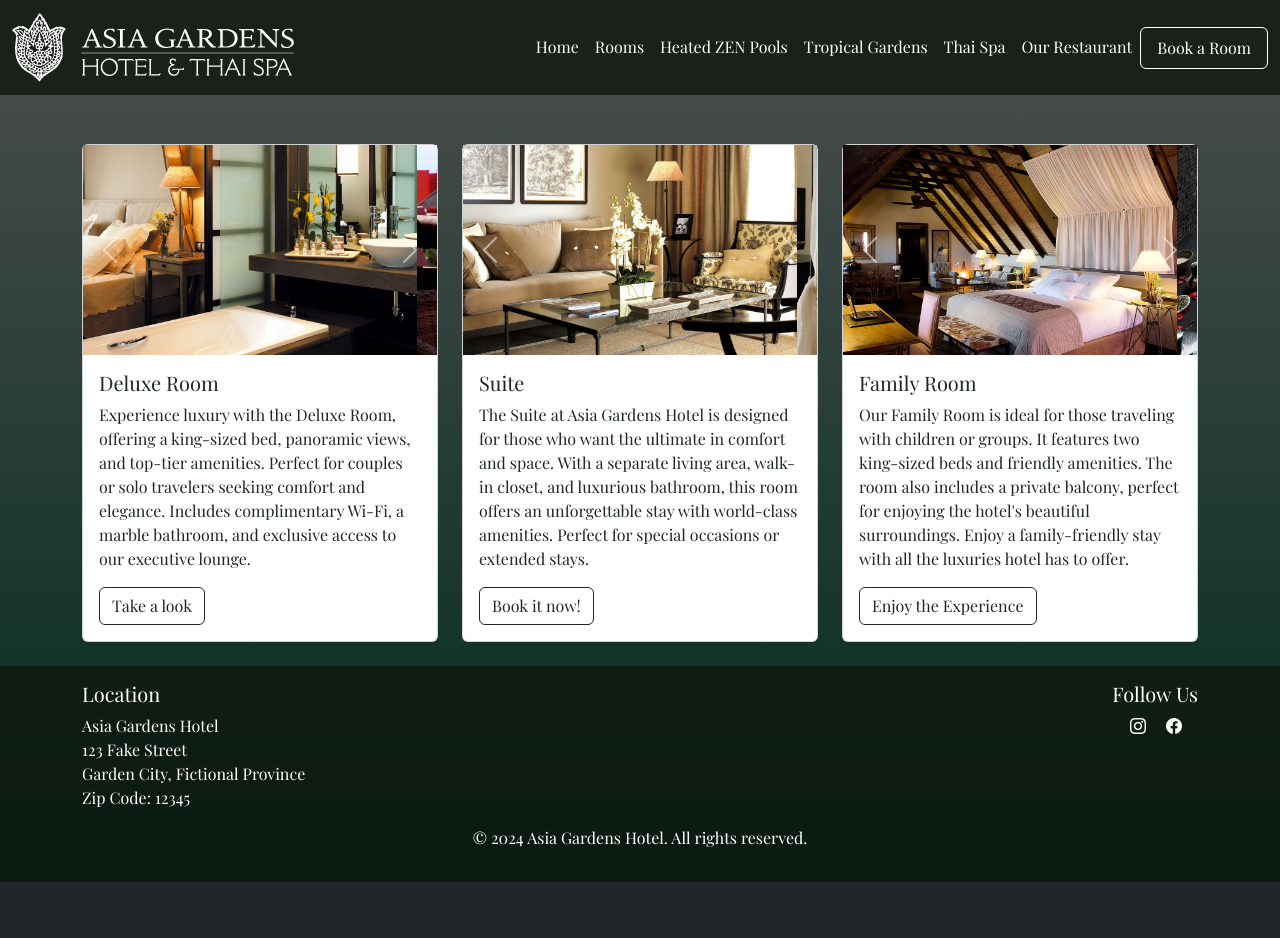
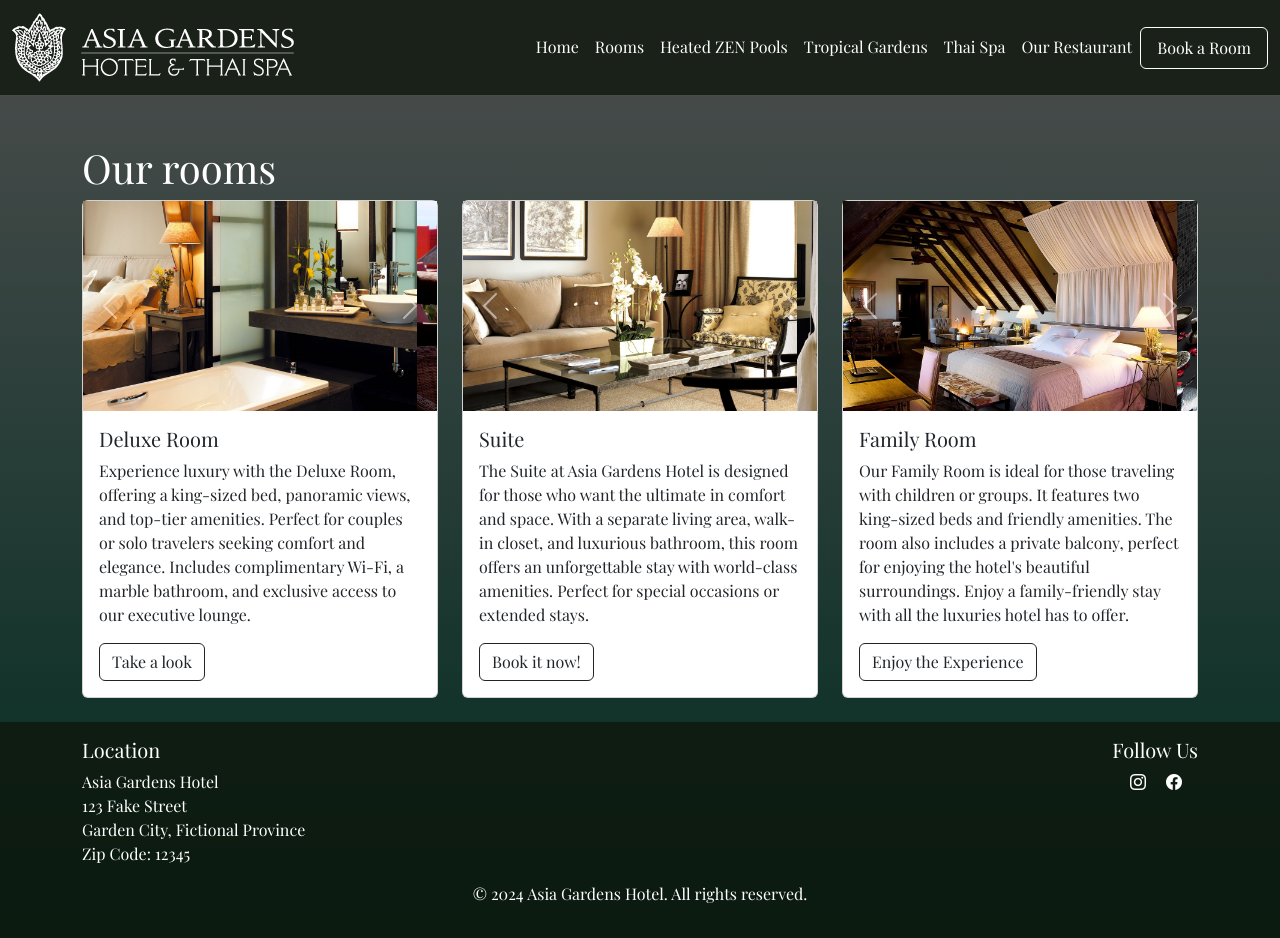
Before and after one commit to daw03/hotel-lucas, a plain HTML site: page rooms.html in a window 1280 px wide. Before the commit the page ends 882 px from the top, so only its background shows below. Drawn offline with nearby package versions, Linux system fonts and the light colour scheme.

Commit message:
Update rooms.html

```diff
--- a/rooms.html
+++ b/rooms.html
@@ -90,6 +90,7 @@
       <br>
       <br>
       <div class="row">
+        <h1>Our rooms</h1>
         <!-- Deluxe Room Card -->
         <div class="col-lg-4 mb-4">
           <div class="card text-dark">
```
